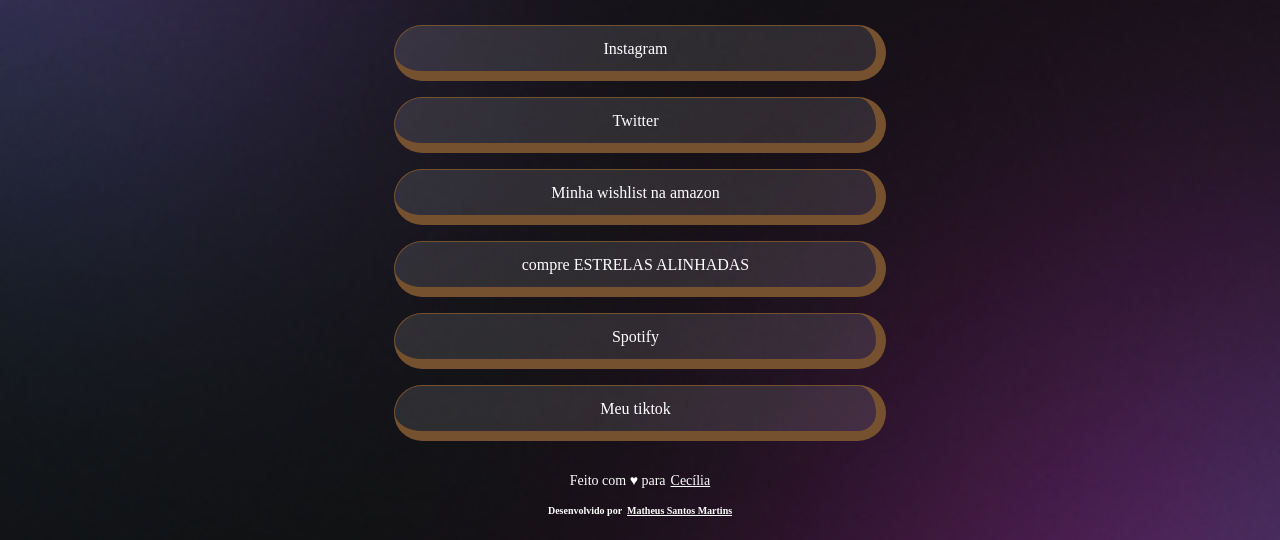
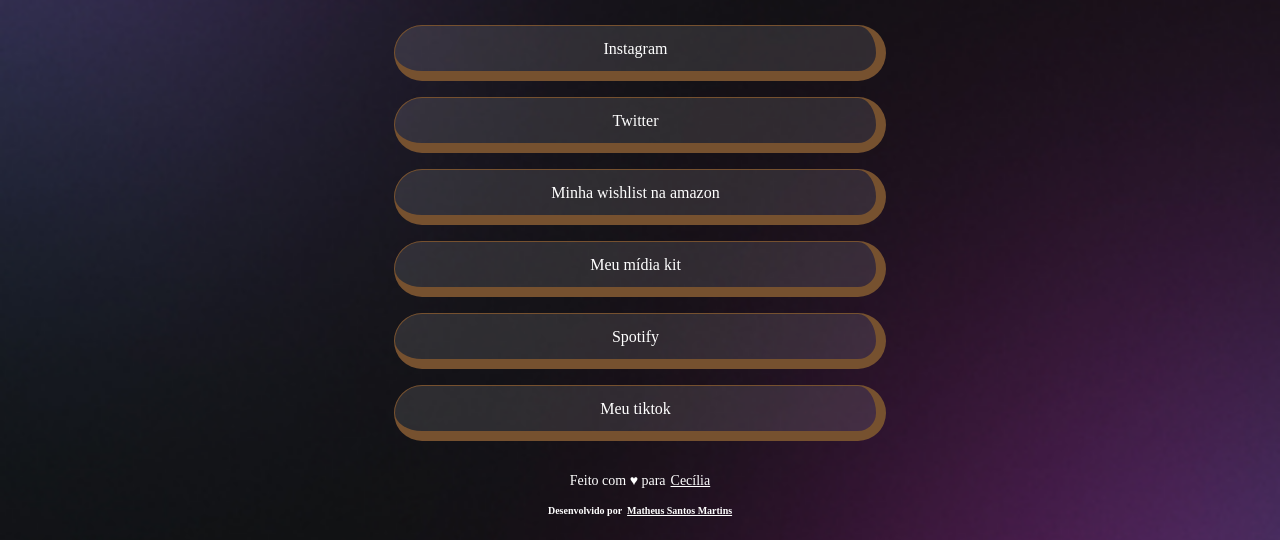
Before and after one commit to matheus061101/Bem-vindo-ao-mundo-de-Cec-lia, a plain HTML site: page INDEX.HTML in a window 1280 px wide. Shown: the part 336-876 px from the top of the page. Drawn offline with nearby package versions, Linux system fonts and the light colour scheme.

Commit message:
adicionado midia kit

```diff
--- a/INDEX.HTML
+++ b/INDEX.HTML
@@ -60,7 +60,7 @@
   </li>
 
   <li>
-    <a href="https://www.amazon.com.br/dp/B0BXBH5TRL" target="_blank">compre ESTRELAS ALINHADAS</a>
+    <a href="./assets/Meu mídia kit.jpg" target="_blank">Meu mídia kit</a>
   </li>
 
 <li>
```
Also changed, not shown: assets/Meu mídia kit.jpg (added).
